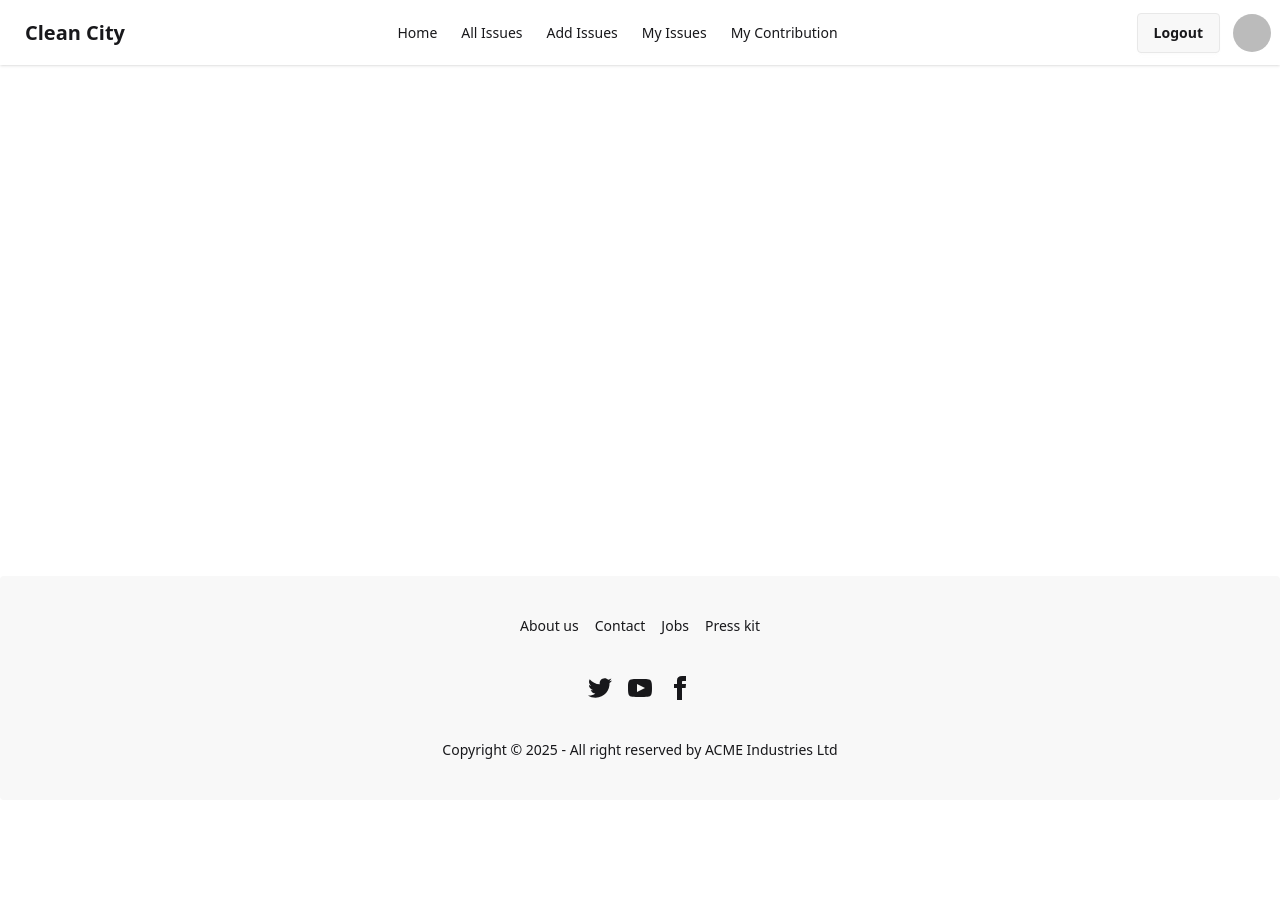
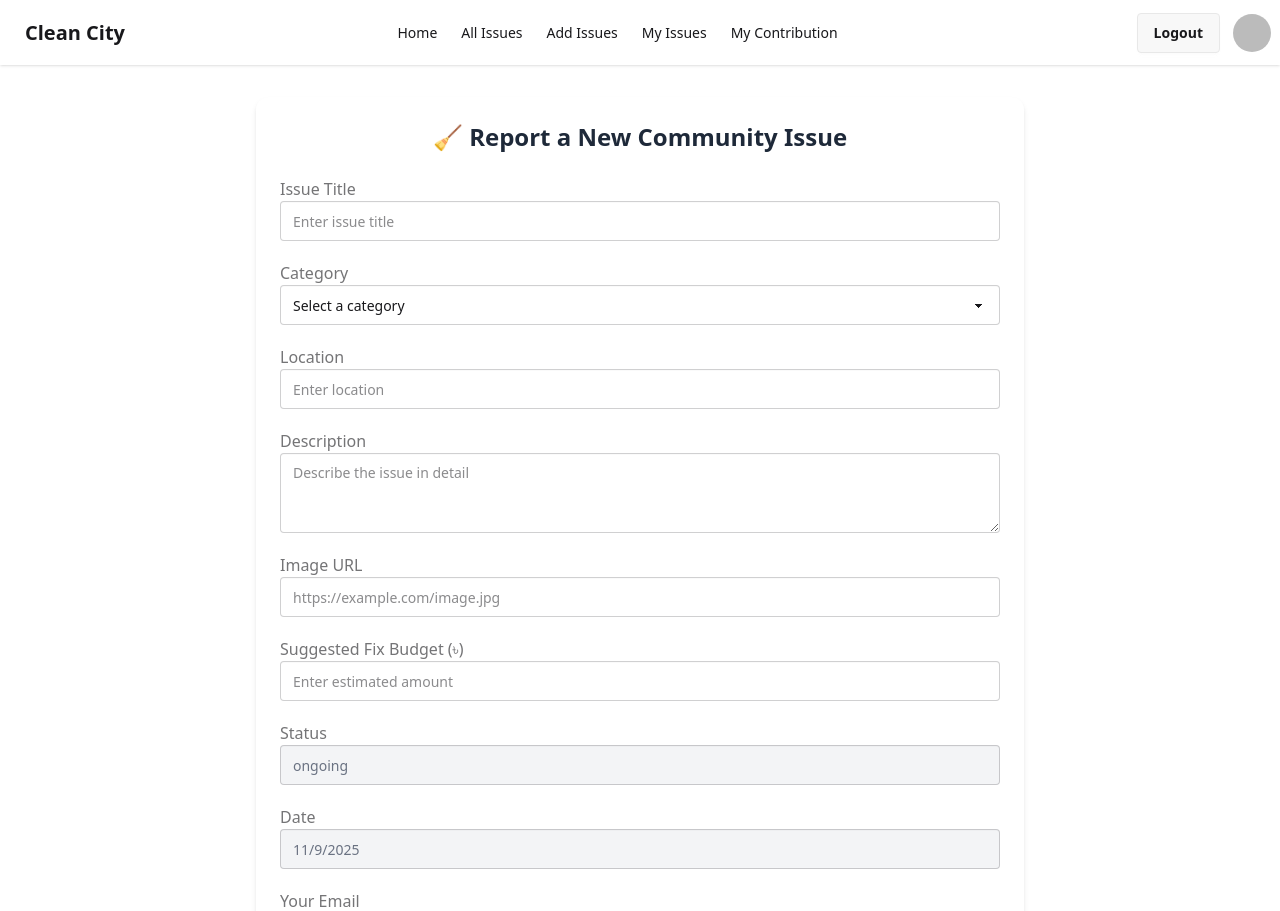
Before and after one commit to ashqrRhmn101/cleanCity-client, a React (Vite) app: page /addIssues in a window 1280 px wide. Shown: the top 911 px of the page. Before the commit the page ends 800 px from the top, so only its background shows below. Built offline with nearby package versions, Linux system fonts and the light colour scheme; no server answers; sample sign-in values are in the browser's storage.

Commit message:
AddIssues card implement

```diff
--- a/src/Pages/Issues/AddIssues.jsx
+++ b/src/Pages/Issues/AddIssues.jsx
@@ -1,11 +1,216 @@
-import React from 'react';
+import React, { useContext } from "react";
+import Swal from "sweetalert2";
+import { AuthContext } from "../../Provider/AuthProvider";
 
 const AddIssues = () => {
-    return (
+  const { user } = useContext(AuthContext);
+
+  // ✅ Form Submit Handler
+  const handleAddIssue = async (e) => {
+    e.preventDefault();
+    const form = e.target;
+    const title = form.title.value;
+    const category = form.category.value;
+    const location = form.location.value;
+    const description = form.description.value;
+    const image = form.image.value;
+    const amount = parseFloat(form.amount.value);
+    const status = "ongoing";
+    const date = new Date().toISOString();
+    const email = user?.email || "anonymous";
+
+    const issueData = {
+      title,
+      category,
+      location,
+      description,
+      image,
+      amount,
+      status,
+      date,
+      email,
+    };
+
+    console.log("New Issue:", issueData);
+
+    try {
+      const res = await fetch("http://localhost:3000/issues", {
+        method: "POST",
+        headers: {
+          "Content-Type": "application/json",
+        },
+        body: JSON.stringify(issueData),
+      });
+
+      if (res.ok) {
+        Swal.fire({
+          icon: "success",
+          title: "Issue Reported Successfully!",
+          text: "Your issue has been submitted.",
+          timer: 1500,
+          showConfirmButton: false,
+          position: "top-end",
+        });
+        form.reset();
+      } else {
+        Swal.fire({
+          icon: "error",
+          title: "Submission Failed",
+          text: "Unable to save issue. Please try again.",
+        });
+      }
+    } catch (error) {
+      console.error("Error saving issue:", error);
+      Swal.fire({
+        icon: "error",
+        title: "Server Error",
+        text: "Could not connect to the server.",
+      });
+    }
+  };
+
+  return (
+    <div className="max-w-3xl mx-auto p-6 bg-base-100 rounded-xl shadow-md mt-8">
+      <h2 className="text-2xl font-bold text-center mb-6 text-gray-800 dark:text-black">
+        🧹 Report a New Community Issue
+      </h2>
+
+      <form onSubmit={handleAddIssue} className="space-y-5">
+        {/* Title */}
         <div>
+          <label className="label">
+            <span className="label-text">Issue Title</span>
+          </label>
+          <input
+            type="text"
+            name="title"
+            placeholder="Enter issue title"
+            className="input input-bordered w-full"
+            required
+          />
+        </div>
 
+        {/* Category Dropdown */}
+        <div>
+          <label className="label">
+            <span className="label-text">Category</span>
+          </label>
+          <select
+            name="category"
+            className="select select-bordered w-full"
+            required
+          >
+            <option value="">Select a category</option>
+            <option value="Garbage">Garbage</option>
+            <option value="Broken Footpath">Broken Footpath</option>
+            <option value="Illegal Dumping">Illegal Dumping</option>
+            <option value="Waterlogging">Waterlogging</option>
+          </select>
         </div>
-    );
+
+        {/* Location */}
+        <div>
+          <label className="label">
+            <span className="label-text">Location</span>
+          </label>
+          <input
+            type="text"
+            name="location"
+            placeholder="Enter location"
+            className="input input-bordered w-full"
+            required
+          />
+        </div>
+
+        {/* Description */}
+        <div>
+          <label className="label">
+            <span className="label-text">Description</span>
+          </label>
+          <textarea
+            name="description"
+            className="textarea textarea-bordered w-full"
+            placeholder="Describe the issue in detail"
+            required
+          ></textarea>
+        </div>
+
+        {/* Image */}
+        <div>
+          <label className="label">
+            <span className="label-text">Image URL</span>
+          </label>
+          <input
+            type="url"
+            name="image"
+            placeholder="https://example.com/image.jpg"
+            className="input input-bordered w-full"
+            required
+          />
+        </div>
+
+        {/* Amount */}
+        <div>
+          <label className="label">
+            <span className="label-text">Suggested Fix Budget (৳)</span>
+          </label>
+          <input
+            type="number"
+            name="amount"
+            placeholder="Enter estimated amount"
+            className="input input-bordered w-full"
+            required
+          />
+        </div>
+
+        {/* Status (read-only default) */}
+        <div>
+          <label className="label">
+            <span className="label-text">Status</span>
+          </label>
+          <input
+            type="text"
+            name="status"
+            value="ongoing"
+            readOnly
+            className="input input-bordered w-full bg-gray-100 text-gray-500"
+          />
+        </div>
+
+        {/* Date (display only) */}
+        <div>
+          <label className="label">
+            <span className="label-text">Date</span>
+          </label>
+          <input
+            type="text"
+            readOnly
+            value={new Date().toLocaleDateString()}
+            className="input input-bordered w-full bg-gray-100 text-gray-500"
+          />
+        </div>
+
+        {/* Email (read-only) */}
+        <div>
+          <label className="label">
+            <span className="label-text">Your Email</span>
+          </label>
+          <input
+            type="email"
+            name="email"
+            value={user?.email || ""}
+            readOnly
+            className="input input-bordered w-full bg-gray-100 text-gray-500"
+          />
+        </div>
+
+        {/* Submit Button */}
+        <button type="submit" className="btn btn-success w-full mt-4">
+          Submit Issue
+        </button>
+      </form>
+    </div>
+  );
 };
 
 export default AddIssues;
```
